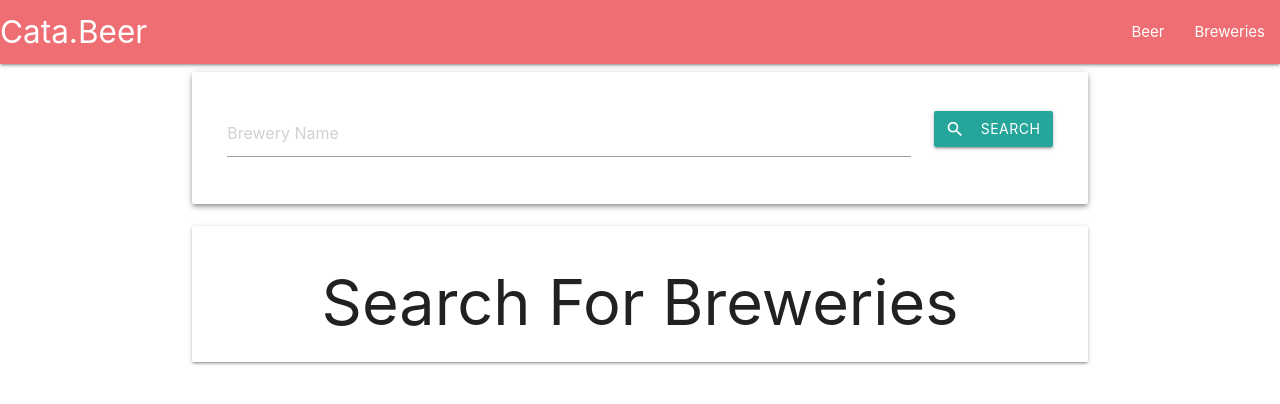
After one commit to NickWayne/Flask_Cata.Beer, a Flask app: page /breweries/ in a window 1280 px wide. The commit adds this page. Shown: the top 404 px of the page. Run offline with Flask 2, Linux system fonts and the light colour scheme.

Commit message:
added searching/breweries

```diff
--- /dev/null
+++ b/beerapp/home/static/js/autoRun.js
@@ -0,0 +1 @@
+M.AutoInit();
--- a/beerapp/home/templates/base_template.html
+++ b/beerapp/home/templates/base_template.html
@@ -9,7 +9,6 @@
         <link href="https://fonts.googleapis.com/icon?family=Material+Icons" rel="stylesheet">
         <link rel="stylesheet" href="https://cdnjs.cloudflare.com/ajax/libs/materialize/1.0.0-beta/css/materialize.min.css">
         <meta name="viewport" content="width=device-width, initial-scale=1.0"/>
-        <script src="//ajax.googleapis.com/ajax/libs/jquery/2.0.3/jquery.min.js"></script>
         {% endblock %}
     </head>
 
@@ -17,20 +16,16 @@
         {% block header %}
             <nav class="nav-extended">
                 <div class="nav-wrapper">
-                    <a href="#" class="brand-logo">Cata.Beer</a>
+                    <a href="/" class="brand-logo">Cata.Beer</a>
                     <ul id="nav-mobile" class="right hide-on-med-and-down">
-                        <li><a href="/">Beer</a></li>
-                        <li><a href="#">Ingredients</a></li>
-                        <li><a href="#">Users</a></li>
-                        <li><a href="login">{{ username }}</a></li>
+                        <li><a href="{{ url_for('home.index') }}">Beer</a></li>
+                        <li><a href="{{ url_for('home.breweries') }}">Breweries</a></li>
                     </ul>
                 </div>
                 <div class="nav-content">
                     <ul class="tabs tabs-transparent hide-on-med-and-up show-on-medium">
-                        <li class="tab"><a href="/">Beer</a></li>
-                        <li class="tab"><a href="#">Ingredients</a></li>
-                        <li class="tab"><a href="#">Users</a></li>
-                        <li class="tab"><a href="login">{{ username }}</a></li>
+                        <li><a href="{{ url_for('home.index') }}">Beer</a></li>
+                        <li><a href="{{ url_for('home.breweries') }}">Breweries</a></li>
                     </ul>
                 </div>
             </nav>
@@ -38,9 +33,10 @@
         <div id="content" class="container col-sm-12">
             {% block content %}{% endblock %}
         </div>
+        {% block js %}
+            <script src="https://ajax.googleapis.com/ajax/libs/jquery/3.3.1/jquery.min.js"></script>
+            <script src="https://cdnjs.cloudflare.com/ajax/libs/materialize/1.0.0-beta/js/materialize.min.js"></script>
+            <script type="text/javascript" src="{{ url_for('home.static',filename='js/autoRun.js') }}"></script>
+        {% endblock %}
     </body>
-    {% block js %}
-        <script type="text/javascript" src="https://code.jquery.com/jquery-3.2.1.min.js"></script>
-        <script src="https://cdnjs.cloudflare.com/ajax/libs/materialize/1.0.0-beta/js/materialize.min.js"></script>
-    {% endblock %}
 </html>
--- /dev/null
+++ b/beerapp/home/templates/breweries.html
@@ -0,0 +1,83 @@
+{% extends "base_template.html" %}
+{% block title %}Home{% endblock %}
+{% block head %} {{ super() }} {% endblock %}
+{% block content %}
+    <div class="card-panel z-depth-2">
+        <form action="{{ url_for('home.breweries') }}" method="post">
+            <div class="input-field row">
+                <div class="col l10 s12">
+                    <input name="name" type="text" class="validate" autocomplete="off" id="search" placeholder="Brewery Name">
+                </div>
+                <div class="col l2 s12">
+                    <button class="waves-effect waves-light btn col s12" type="submit"><i class="material-icons left">search</i>Search</button>
+                </div>
+            </div>
+        </form>
+    </div>
+    <div class="row">
+        {% if error != "" %}
+            <div class="card-panel col s12">
+                <h1 class="center-align">{{ error }}</h1>
+            </div>
+        {% else %}
+            {% if breweries|length > 1 %}
+                {% for brewery in breweries %}
+                    <div class="col s12 m6 l4">
+                        <div class="card blue-grey darken-3 sticky-action">
+                            <div class="card-image">
+                                {% if brewery['images'] %}
+                                    <img class="responsive-img" src="{{ brewery.images.large }}">
+                                {% else %}
+                                    <img class="responsive-img" src="{{ url_for('home.static', filename="brewery.png") }}">
+                                {% endif %}
+                            </div>
+                            <div class="card-content white-text">
+                                <span class="card-title activator">{{ brewery.name }}<i class="material-icons right">arrow_upward</i></span>
+                            </div>
+                            <div class="card-reveal" style="overflow-y: auto">
+                                <span class="card-title">{{ brewery.name }} - Est. {{ brewery.established }}<i class="material-icons right">close</i></span>
+                                <p>{{ brewery.description }}</p>
+                            </div>
+                            <div class="card-action">
+                                <a href="#">Beers</a>
+                                {% if brewery.website %}
+                                    <a href="{{  brewery.website }}">Brewery Website</a>
+                                {% endif %}
+                            </div>
+                        </div>
+                    </div>
+                {% endfor %}
+            {% else %}
+                <div class="col s12">
+                    <div class="card blue-grey darken-3 sticky-action">
+                        <div class="card-image">
+                            {% if breweries[0]['images'] %}
+                                <img class="responsive-img" src="{{ breweries[0].images.large }}">
+                            {% else %}
+                                <img class="responsive-img" src="{{ url_for('home.static', filename="brewery.png") }}">
+                            {% endif %}
+                        </div>
+                        <div class="card-content white-text">
+                            <span class="card-title activator">{{ breweries[0].name }}<i class="material-icons right">arrow_upward</i></span>
+                        </div>
+                        <div class="card-reveal" style="overflow-y: auto">
+                            {% if breweries[0].established %}
+                                <span class="card-title">{{ breweries[0].name }} - Est. {{ breweries[0].established }}<i class="material-icons right">close</i></span>
+                            {% else %}
+                                <span class="card-title">{{ breweries[0].name }}<i class="material-icons right">close</i></span>
+                            {% endif %}
+                            <p>{{ breweries[0].description }}</p>
+                        </div>
+                        <div class="card-action">
+                            <a href="#">Beers</a>
+                            {% if breweries[0].website %}
+                                <a href="{{  breweries[0].website }}">Brewery Website</a>
+                            {% endif %}
+                        </div>
+                    </div>
+                </div>
+            {% endif %}
+        {% endif %}
+    </div>
+{% endblock %}
+{% block js %} {{ super() }} {% endblock %}
--- a/beerapp/home/views.py
+++ b/beerapp/home/views.py
@@ -1,29 +1,37 @@
 from flask import session, redirect, url_for, render_template, request, jsonify
+from operator import itemgetter
 import requests
 from .api import api_endpoints as api
 from . import home
 
-@home.route('/')
-def index():
-    beers = api.beers()
-    # return jsonify(beers)
-    return render_template("beers.html", username="testing", beers=beers)
-    # return redirect(url_for('account.login'))
+@home.route('/', methods=["GET", "POST"])
+def index(error=""):
+    if request.method == "GET":
+        beers = api.beers()
+        # return jsonify(beers)
+        return render_template("beers.html", beers=beers, error=error)
+    elif request.method == "POST":
+        beers = api.search(request.form.get('name'), "beer")
+        # return jsonify(beers)
+        if beers == []:
+            error = "No beers Match"
+        return render_template("beers.html", beers=beers, error=error)
 
-@home.route('/ingredients')
-def ingredients():
-    return api.ingredients()
-
-@home.route('/stats')
-def stats():
-    return api.beers()
-
-# @home.route('/landing')
-# def landing():
-#     """The landing page route, redirect users to their specific landing page.
-#     """
-#
-#     if 'trainer' in session and 'type' in session:
-#         return render_template("landing.html",account_type=session['type'], trainer=session['trainer'])
-#
-#     # return redirect(url_for('account.login'))
+@home.route('/breweries/<id>', methods=["GET", "POST"])
+@home.route('/breweries/', methods=["GET", "POST"])
+def breweries(name="", id="", error=""):
+    if request.method == "GET":
+        if id != "":
+            breweries = []
+            breweries.append(api.breweries(id))
+        else:
+            breweries = []
+            error = "Search For Breweries"
+        # return jsonify(breweries)
+        return render_template("breweries.html", breweries=breweries, error=error)
+    elif request.method == "POST":
+        breweries = api.search(request.form.get('name'), "brewery")
+        # return jsonify(breweries)
+        if breweries == []:
+            error = "No Breweries Match"
+        return render_template("breweries.html", breweries=breweries, error=error)
```
Also changed, not shown: beerapp/home/api/api_endpoints.py (+28 -1 lines), beerapp/home/templates/beers.html (+21 -3 lines), beerapp/home/static/beer.png (added), beerapp/home/static/brewery.png (added).
